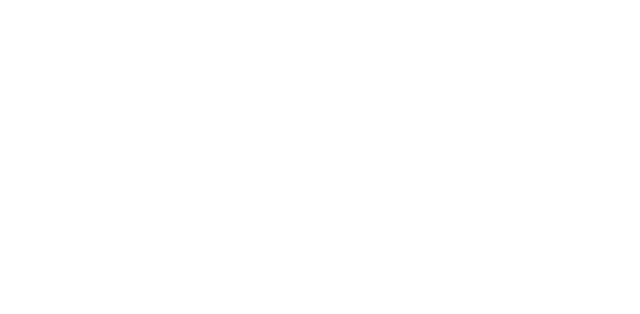
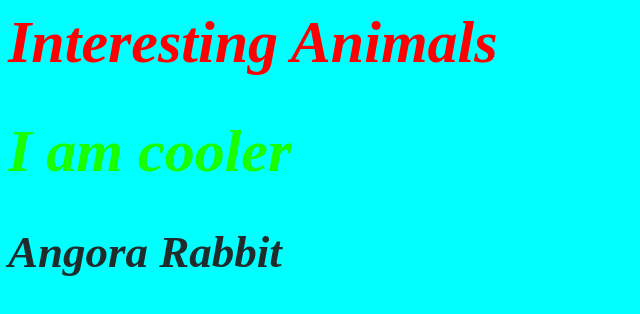
Before and after one commit to staten-island-tech/css-blogpost-project-Blanku-cloud, a plain HTML site: page index.html in a window 1280 px wide. Shown: the whole page, without its empty margins (0-640 px from the left). Drawn offline with Linux system fonts and the light colour scheme.

Commit message:
At school changes

```diff
--- a/index.html
+++ b/index.html
@@ -3,9 +3,25 @@
     <meta charset="UTF-8">
     <meta http-equiv="X-UA-Compatible" content="IE=edge">
     <meta name="viewport" content="width=device-width, initial-scale=1.0">
-    <title>Document</title>
+    <link rel="stylesheet" href="style.css">
+    <title>Coolest Blog</title>
 </head>
 <body>
+    <head>
+
+        <h1 class="Main-Header" id="Chicken-Wing">
+            Interesting Animals
+        </h1>
+
+        <h1>
+            I am cooler
+        </h1>
+
+        <h2>
+            Angora Rabbit
+        </h2>
+
+    </head>
 
 </body>
 </html>
--- a/style.css
+++ b/style.css
@@ -0,0 +1,16 @@
+body {
+    background-color: aqua;
+    color: rgb(32, 43, 43);
+    font-style: italic;
+    font-size: 30px;
+}
+
+h1{
+    color: rgb(23, 321, 0)
+}
+
+
+.Main-Header{
+    font: italic;
+    color: #ff0000;
+}
```
